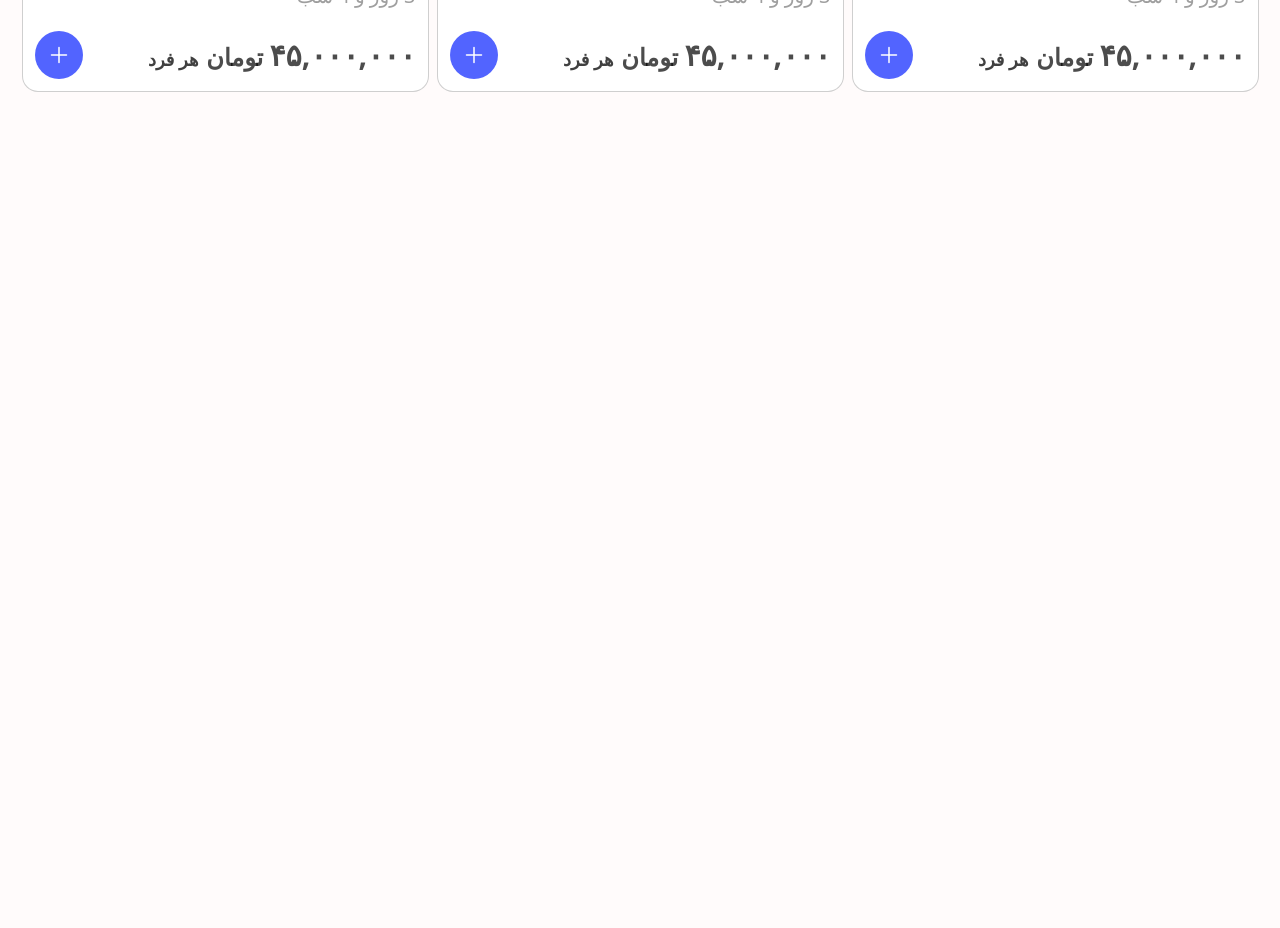
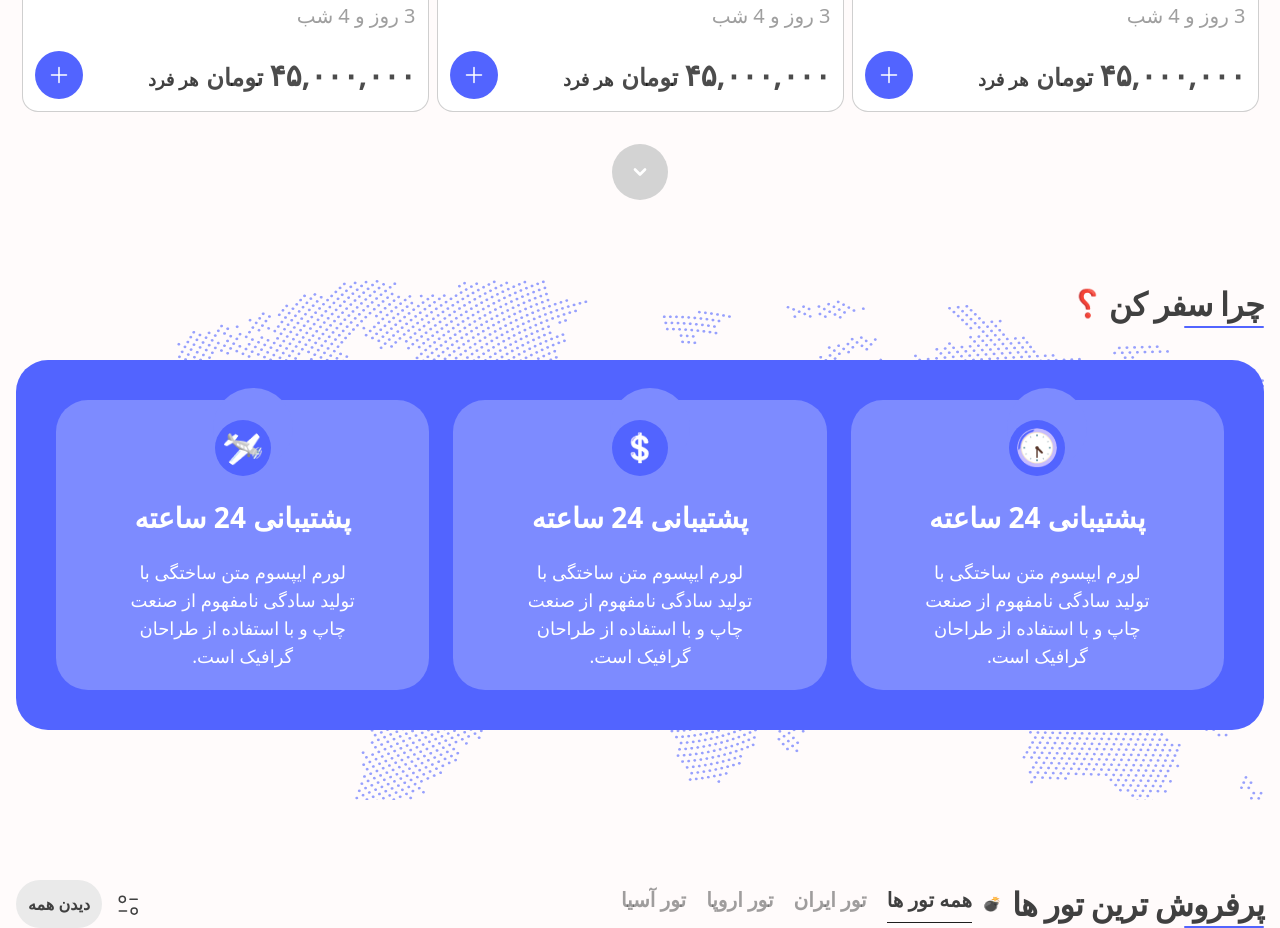
Before and after one commit to AliRezaAzdast/travel-agency, a React (Vite) app: page / in a window 1280 px wide. Shown: the part 1420-2348 px from the top of the page. Before the commit the page ends 1512 px from the top, so only its background shows below. Built offline with nearby package versions, Linux system fonts and the light colour scheme.

Commit message:
finished why us section and header of product card section bouth still not responsive

```diff
--- /dev/null
+++ b/components/GridCards.jsx
@@ -0,0 +1,81 @@
+import React from "react";
+
+const GridCards = () => {
+  return (
+    <section className="mt-20">
+      <div className="my-container my-text">
+        {/* title */}
+        <div className="flex justify-between items-center">
+          <div className="flex gap-3 items-center">
+            <h1 className="text-[32px] relative font-bold tracking-tight my-title-after">
+              پرفروش ترین تور ها
+            </h1>
+            <img src="/img/icons/boom.png" className="h-4 w-4" alt="" />
+            <div>
+              <ul className="flex gap-5">
+                <li className="text-xl font-bold text-dark-40 dark:text-[#FBFBFB] border-b border-dark-background dark:border-[#FBFBFB] pb-2">
+                  <button className="cursor-pointer">همه تور ها</button>
+                </li>
+                <li className="text-xl font-bold text-dark-40/50 dark:text-[#FBFBFB]/50">
+                  <button className="cursor-pointer">تور ایران</button>
+                </li>
+                <li className="text-xl font-bold text-dark-40/50 dark:text-[#FBFBFB]/50">
+                  <button className="cursor-pointer">تور اروپا</button>
+                </li>
+                <li className="text-xl font-bold text-dark-40/50 dark:text-[#FBFBFB]/50">
+                  <button className="cursor-pointer">تور آسیا</button>
+                </li>
+              </ul>
+            </div>
+          </div>
+          <div className="flex gap-3">
+            <button className="cursor-pointer">
+              <svg
+                width="27"
+                height="27"
+                stroke="currentColor"
+                viewBox="0 0 27 27"
+                fill="none"
+                xmlns="http://www.w3.org/2000/svg"
+              >
+                <path
+                  d="M12.5365 20.1182H5.25488"
+                  stroke-width="1.5"
+                  stroke-linecap="round"
+                  stroke-linejoin="round"
+                />
+                <path
+                  fill-rule="evenodd"
+                  clip-rule="evenodd"
+                  d="M17.1055 20.1192C17.1055 22.4161 17.8715 23.1811 20.1674 23.1811C22.4634 23.1811 23.2294 22.4161 23.2294 20.1192C23.2294 17.8221 22.4634 17.0571 20.1674 17.0571C17.8715 17.0571 17.1055 17.8221 17.1055 20.1192Z"
+                  stroke-width="1.5"
+                  stroke-linecap="round"
+                  stroke-linejoin="round"
+                />
+                <path
+                  d="M15.9482 8.31836H23.2288"
+                  stroke-width="1.5"
+                  stroke-linecap="round"
+                  stroke-linejoin="round"
+                />
+                <path
+                  fill-rule="evenodd"
+                  clip-rule="evenodd"
+                  d="M11.38 8.3169C11.38 6.0209 10.6139 5.25488 8.3179 5.25488C6.02088 5.25488 5.25488 6.0209 5.25488 8.3169C5.25488 10.6139 6.02088 11.3789 8.3179 11.3789C10.6139 11.3789 11.38 10.6139 11.38 8.3169Z"
+                  stroke-width="1.5"
+                  stroke-linecap="round"
+                  stroke-linejoin="round"
+                />
+              </svg>
+            </button>
+            <button className="bg-[#EAEAEA] text-[#404040] rounded-full p-3 font-semibold cursor-pointer">
+              دیدن همه
+            </button>
+          </div>
+        </div>
+      </div>
+    </section>
+  );
+};
+
+export default GridCards;
--- a/components/Hero.jsx
+++ b/components/Hero.jsx
@@ -2,7 +2,7 @@ import React from "react";
 
 const Hero = () => {
   return (
-    <section className="my-container mt-5 relative">
+    <section className="my-container mt-10 relative">
       <div className="flex lg:flex-row flex-col items-center justify-between my-text">
         {/* right */}
         <div className="flex-1/2 flex flex-col justify-center gap-15">
--- a/components/MostPoular.jsx
+++ b/components/MostPoular.jsx
@@ -1,12 +1,11 @@
 import React from "react";
-import {mostp} from '../data/data'
-import Card from './Card'
+import { mostp } from "../data/data";
+import Card from "./Card";
 
 const MostPoular = () => {
-
   return (
-    <section>
-      <div className="flex flex-col my-container my-text mt-20">
+    <section className="mt-20">
+      <div className="flex flex-col my-container my-text">
         {/* title */}
         <div className="flex justify-between items-center">
           <div className="flex gap-1 items-center">
@@ -16,15 +15,36 @@ const MostPoular = () => {
             <img src="/img/icons/tower.png" className="h-9 w-9" alt="" />
           </div>
           <div>
-            <button className="bg-[#EAEAEA] text-[#404040] rounded-full p-3 font-semibold cursor-pointer">دیدن همه</button>
+            <button className="bg-[#EAEAEA] text-[#404040] rounded-full p-3 font-semibold cursor-pointer">
+              دیدن همه
+            </button>
           </div>
         </div>
         {/* carts */}
       </div>
       <div className="flex flex-wrap gap-2 items-center justify-center my-container">
-        {mostp.map(item => (
-          <Card key={item.id} {...item}/>
+        {mostp.map((item) => (
+          <Card key={item.id} {...item} />
         ))}
+      </div>
+
+      <div className="w-full mt-8 flex justify-center">
+        <div className="flex items-center justify-center bg-[#D3D3D3] p-5 rounded-full w-[56px] h-[56px]">
+          <svg
+            xmlns="http://www.w3.org/2000/svg"
+            fill="none"
+            viewBox="0 0 24 24"
+            stroke-width="4"
+            stroke="currentColor"
+            className=" w-20 h-20 text-white "
+          >
+            <path
+              stroke-linecap="round"
+              stroke-linejoin="round"
+              d="m19.5 8.25-7.5 7.5-7.5-7.5"
+            />
+          </svg>
+        </div>
       </div>
     </section>
   );
--- /dev/null
+++ b/components/WhyUs.jsx
@@ -0,0 +1,45 @@
+import React from "react";
+
+const WhyUs = () => {
+  return (
+    <section className="mt-20">
+      <div className="my-container">
+        <div className="w-full h-130 my-text"  style={{ backgroundImage: "url(./img/Frame.png" }}>
+          {/* title */}
+          <div className="flex justify-between items-center">
+            <div className="flex gap-1 items-center">
+              <h1 className="text-[32px] relative font-bold tracking-tight my-title-after">
+                چرا سفر کن
+              </h1>
+              <img
+                src="/img/icons/red-question-mark.png"
+                className="h-9 w-9"
+                alt=""
+              />
+            </div>
+          </div>
+          {/* body */}
+          <div className="mt-8 bg-primary flex items-center gap-6 dark:border dark:border-[#FBFBFB]/25 dark:bg-[#1D1D1D] justify-between p-10 rounded-4xl">
+            <div className="bg-[#7D8BFF] dark:bg-[#4A4A4A] flex flex-col flex-1/3 items-center gap-y-5 relative rounded-4xl p-5 after:bg-[#7D8BFF] dark:after:bg-[#4A4A4A] after:rounded-full after:w-20 after:h-20 after:absolute after:-top-3 after:left-[42%]">
+                <img src="./img/icons/whytravel/clock.png" className="w-14 h-14 bg-primary dark:bg-[#1E1E1E] p-2 rounded-full z-10" alt="" />
+                <h4 className="text-white text-[28px] font-semibold text-center">پشتیبانی 24 ساعته</h4>
+                <p className="text-white text-lg text-center w-[240px]">لورم ایپسوم متن ساختگی با تولید سادگی نامفهوم از صنعت چاپ و با استفاده از طراحان گرافیک است. </p>
+            </div>
+            <div className="bg-[#7D8BFF] dark:bg-[#4A4A4A] flex flex-col flex-1/3 items-center gap-y-5 relative rounded-4xl p-5 after:bg-[#7D8BFF] dark:after:bg-[#4A4A4A] after:rounded-full after:w-20 after:h-20 after:absolute after:-top-3 after:left-[42%]">
+                <img src="./img/icons/whytravel/dollar.png" className="w-14 h-14 bg-primary dark:bg-[#1E1E1E] p-2 rounded-full z-10" alt="" />
+                <h4 className="text-white text-[28px] font-semibold text-center ">پشتیبانی 24 ساعته</h4>
+                <p className="text-white text-lg text-center w-[240px]">لورم ایپسوم متن ساختگی با تولید سادگی نامفهوم از صنعت چاپ و با استفاده از طراحان گرافیک است. </p>
+            </div>
+            <div className="bg-[#7D8BFF] dark:bg-[#4A4A4A] flex flex-col flex-1/3 items-center gap-y-5 relative rounded-4xl p-5 after:bg-[#7D8BFF] dark:after:bg-[#4A4A4A] after:rounded-full after:w-20 after:h-20 after:absolute after:-top-3 after:left-[42%]">
+                <img src="./img/icons/whytravel/plain-white.png" className="w-14 h-14 bg-primary dark:bg-[#1E1E1E] p-2 rounded-full z-10" alt="" />
+                <h4 className="text-white text-[28px] font-semibold text-center ">پشتیبانی 24 ساعته</h4>
+                <p className="text-white text-lg text-center w-[240px]">لورم ایپسوم متن ساختگی با تولید سادگی نامفهوم از صنعت چاپ و با استفاده از طراحان گرافیک است. </p>
+            </div>
+          </div>
+        </div>
+      </div>
+    </section>
+  );
+};
+
+export default WhyUs;
--- a/src/App.jsx
+++ b/src/App.jsx
@@ -1,6 +1,8 @@
+import GridCards from "../components/GridCards";
 import Header from "../components/Header";
 import Hero from "../components/Hero";
 import MostPoular from "../components/MostPoular";
+import WhyUs from "../components/WhyUs";
 
 function App() {
   return (
@@ -8,6 +10,8 @@ function App() {
       <Header />
       <Hero/>
       <MostPoular/>
+      <WhyUs/>
+      <GridCards/>
     </>
   );
 }
```
Also changed, not shown: public/img/icons/red-question-mark.png (renamed from public/img/icons/red-question-mark .png).
